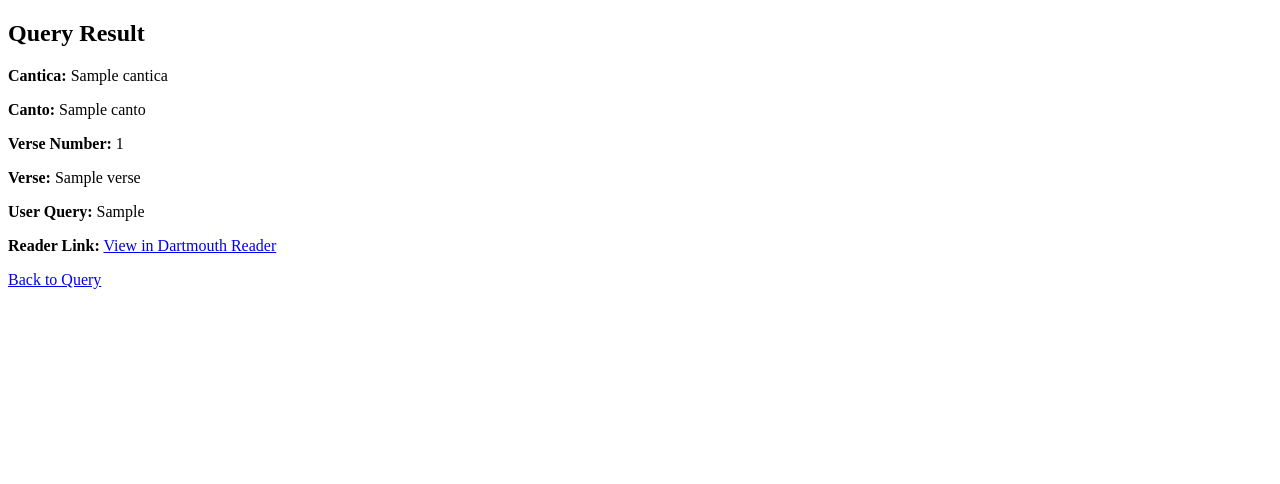
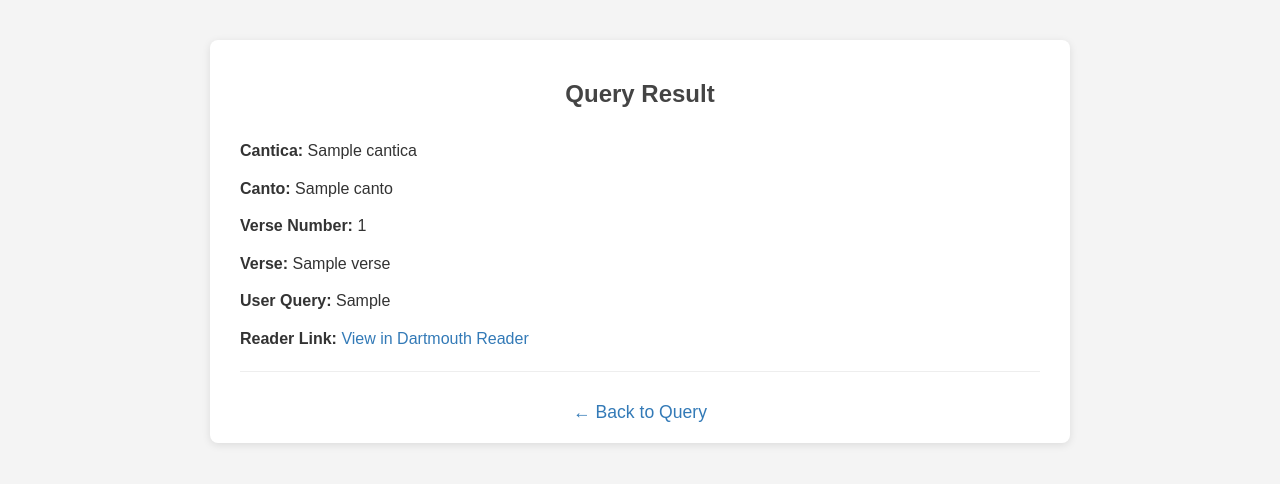
Before and after one commit to giambono/divine_semantics, a Flask app: template templates/result.html in a window 1280 px wide. Shown: the top 484 px of the page. Run offline with Flask 3, Linux system fonts and the light colour scheme; the template is opened without the code that fills it: most values are stand-ins (such as "Sample title", 1, 10 or a date in 2020); parts of the project's set-up code (start-up, migrations or seed data) failed here and were passed over.

Commit message:
+result.html

```diff
--- a/templates/result.html
+++ b/templates/result.html
@@ -1,13 +1,68 @@
 <!DOCTYPE html>
-<html>
+<html lang="en">
 <head>
+    <meta charset="UTF-8">
     <title>Query Result</title>
+    <style>
+        body {
+            font-family: 'Arial', sans-serif;
+            background-color: #f4f4f4;
+            margin: 0;
+            padding: 0;
+            color: #333;
+        }
+        .container {
+            max-width: 800px;
+            margin: 40px auto;
+            background: #fff;
+            padding: 20px 30px;
+            box-shadow: 0 2px 8px rgba(0,0,0,0.1);
+            border-radius: 8px;
+        }
+        h2 {
+            text-align: center;
+            margin-bottom: 30px;
+            color: #444;
+        }
+        .result {
+            margin-bottom: 20px;
+        }
+        .result p {
+            margin: 12px 0;
+            line-height: 1.6;
+        }
+        .error {
+            color: #d9534f;
+            font-weight: bold;
+            text-align: center;
+        }
+        a {
+            color: #337ab7;
+            text-decoration: none;
+        }
+        a:hover {
+            text-decoration: underline;
+        }
+        .back-link {
+            display: block;
+            text-align: center;
+            margin-top: 30px;
+            font-size: 1.1em;
+        }
+        hr {
+            border: 0;
+            border-top: 1px solid #eee;
+            margin: 20px 0;
+        }
+    </style>
 </head>
 <body>
+<div class="container">
     <h2>Query Result</h2>
     {% if error %}
-<p style="color: red;">{{ error }}</p>
-{% else %}
+    <p class="error">{{ error }}</p>
+    {% elif result is mapping %}
+    <div class="result">
         <p><strong>Cantica:</strong> {{ result.cantica }}</p>
         <p><strong>Canto:</strong> {{ result.canto }}</p>
         <p><strong>Verse Number:</strong> {{ result.verse_number }}</p>
@@ -17,7 +72,24 @@
             <strong>Reader Link:</strong>
             <a href="{{ result.reader_link }}" target="_blank">View in Dartmouth Reader</a>
         </p>
+    </div>
+    {% else %}
+    {% for r in result %}
+    <div class="result">
+        <p><strong>Cantica:</strong> {{ r.cantica }}</p>
+        <p><strong>Canto:</strong> {{ r.canto }}</p>
+        <p><strong>Verse Number:</strong> {{ r.verse_number }}</p>
+        <p><strong>Verse:</strong> {{ r.verse }}</p>
+        <p><strong>User Query:</strong> {{ r.user_query }}</p>
+        <p>
+            <strong>Reader Link:</strong>
+            <a href="{{ r.reader_link }}" target="_blank">View in Dartmouth Reader</a>
+        </p>
+    </div>
+    <hr>
+    {% endfor %}
     {% endif %}
-<p><a href="/">Back to Query</a></p>
+    <a class="back-link" href="/">← Back to Query</a>
+</div>
 </body>
 </html>
```
Also changed, not shown: templates/result_basic.html (added, +23 -0 lines). Lines whose indentation alone changed are shown as unchanged.
